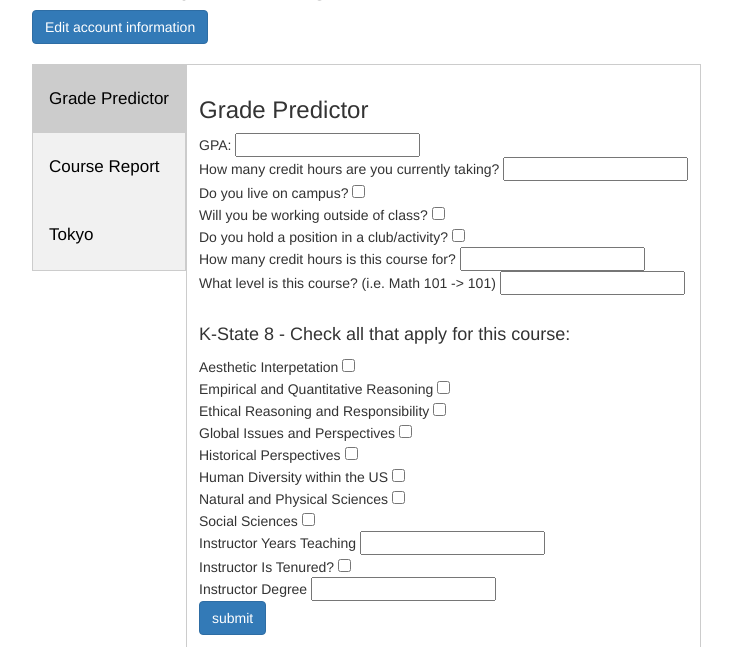
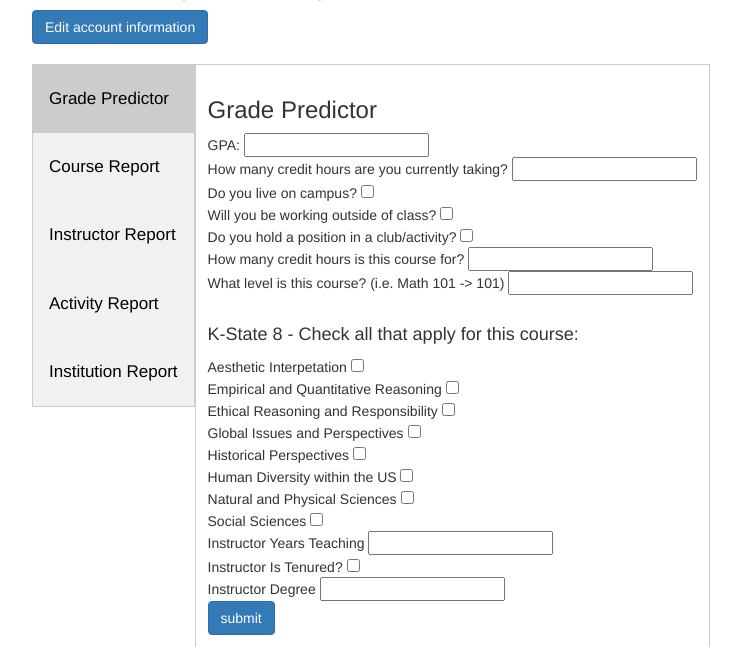
Before and after one commit to wolfejar/GradePredictionsWithMySQL, a Flask app: template templates/account_home.html in a window 1280 px wide. Shown: the part 608-1255 px from the top of the page, without its empty margins (38-779 px from the left). Run offline with Flask 2, Linux system fonts and the light colour scheme; the template is opened without the code that fills it, so the values that code supplies are empty; parts of the project's set-up code (start-up, migrations or seed data) failed here and were passed over; some libraries are stand-ins or nearby versions.

Commit message:
Initializing tabs for search functions

```diff
--- a/application.py
+++ b/application.py
@@ -90,10 +90,20 @@ def account_home():
     return render_template('account_home.html', firstname=firstname, data=data)
 
 
-@application.route('/fun', methods=['POST'])
-def fun():
-    a = request.form['gpa']
-    return jsonify({'text':'jie'})
+@application.route('/course_report', methods=['POST'])
+def course_report():
+    course_id = int(request.form.get('course_id'))
+    data = sql.get_student_info_by_course_id(course_id)
+    grade_percentage_arr = []
+    on_campus_arr = []
+    is_working_arr = []
+    gpa_arr = []
+    institution_arr = []
+    for student in data:
+        grade_percentage_arr.append(student[2])
+        on_campus_arr.append(student[8])
+        # is_working_arr.append(student[])
+    return account_home()
 
 
 @application.route('/send', methods=['POST'])
--- a/templates/account_home.html
+++ b/templates/account_home.html
@@ -116,7 +116,9 @@ Demo App
     <div class="tab">
         <button class="tablinks" onclick="openCity(event, 'London')" id="defaultOpen">Grade Predictor</button>
         <button class="tablinks" onclick="openCity(event, 'Paris')">Course Report</button>
-        <button class="tablinks" onclick="openCity(event, 'Tokyo')">Tokyo</button>
+        <button class="tablinks" onclick="openCity(event, 'Tokyo')">Instructor Report</button>
+        <button class="tablinks" onclick="openCity(event, 'Boston')">Activity Report</button>
+        <button class="tablinks" onclick="openCity(event, 'Chicago')">Institution Report</button>
     </div>
 
     <div id="London" class="tabcontent">
@@ -147,12 +149,38 @@ Demo App
 
     <div id="Paris" class="tabcontent">
         <h3>Course Report</h3>
-        <p>It will generate a performance report of students in past.</p>
+        <p>It will generate student past performances report in the past under specific course</p>
+        <form method="post" action="/course_report">
+                Course ID: <input type="text" name="course_id"><br>
+            <input class="btn btn-primary" type="submit" value="submit">
+        </form>
     </div>
 
     <div id="Tokyo" class="tabcontent">
         <h3>Instructor Report</h3>
         <p>It will generate student past performances report in the past under specific instructor</p>
+        <form method="post" action="/instructor_report">
+                Instructor ID: <input type="text" name="instructor_id"><br>
+            <input class="btn btn-primary" type="submit" value="submit">
+        </form>
+    </div>
+
+    <div id="Boston" class="tabcontent">
+        <h3>Activity Report</h3>
+        <p>It will generate student past performances report in the past under specific activity</p>
+        <form method="post" action="/activity_report">
+                Instructor ID: <input type="text" name="activity_id"><br>
+            <input class="btn btn-primary" type="submit" value="submit">
+        </form>
+    </div>
+
+    <div id="Chicago" class="tabcontent">
+        <h3>Institution Report</h3>
+        <p>It will generate student past performances report in the past under specific institution</p>
+        <form method="post" action="/institution_report">
+                Instructor ID: <input type="text" name="institution_id"><br>
+            <input class="btn btn-primary" type="submit" value="submit">
+        </form>
     </div>
     <div id="predictionReport">
         <p id="fun"></p>
```
Also changed, not shown: sql_scripts.py (+9 -0 lines).
